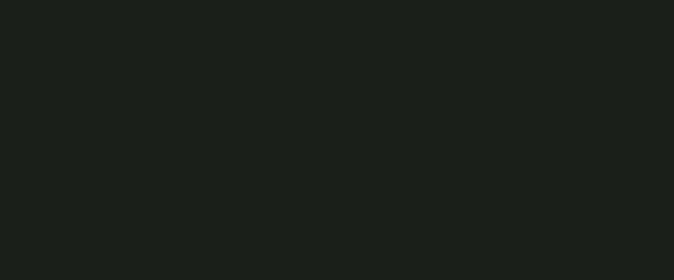
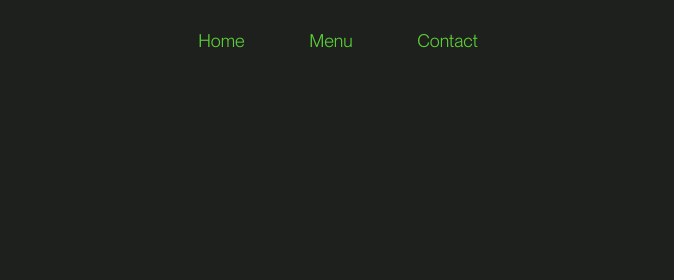
Before and after one commit to naomi-ho/restaurant-page, a website built with webpack: page src/template.html in a window 1280 px wide. Shown: the top 280 px of the page, without its empty margins (302-976 px from the left). Built offline with nearby package versions, Linux system fonts and the light colour scheme.

Commit message:
Move header to top of page

```diff
--- a/src/style.css
+++ b/src/style.css
@@ -33,6 +33,14 @@ body {
   src: url('./fonts/ppneuemontreal-italic.otf') format('opentype');
 }
 
+header {
+  display: flex;
+  justify-content: center;
+  position: absolute;
+  top: 0px;
+  width: 100%;
+}
+
 button {
   font-family: 'Neue Montreal Book';
   font-size: 1.8rem;
@@ -40,7 +48,7 @@ button {
   background-color: transparent;
   border: none;
   cursor: pointer;
-  padding: 0 20px 0 20px;
+  margin: 30px;
 }
 
 .home-details {
```
